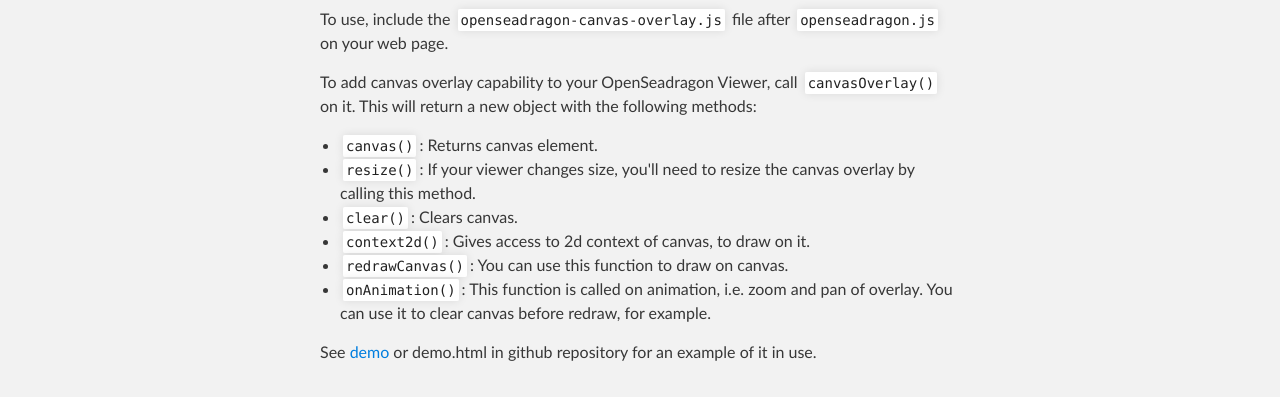
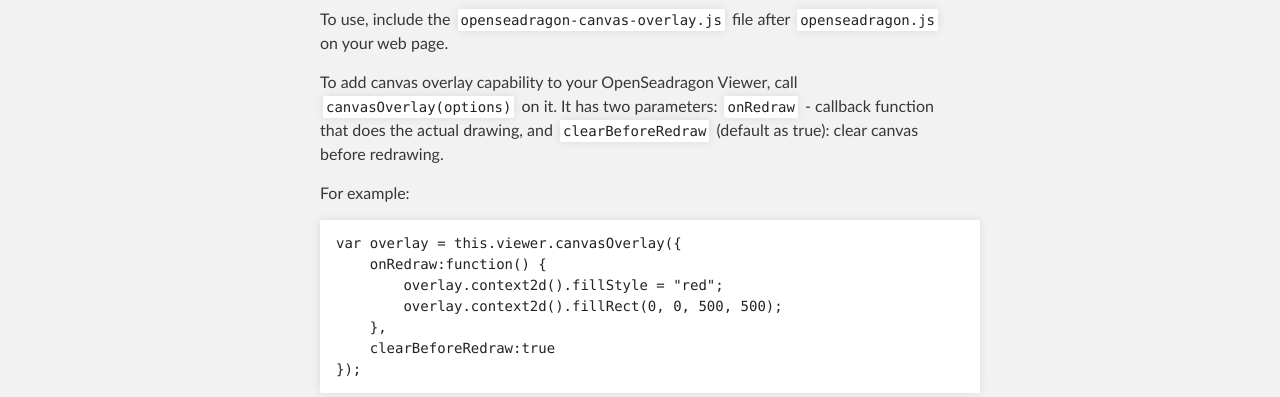
Before and after one commit to altert/OpenSeadragonCanvasOverlay, a plain HTML site: page index.html in a window 1280 px wide. Shown: the part 517-914 px from the top of the page. Drawn offline with Linux system fonts and the light colour scheme.

Commit message:
sync description with readme

```diff
--- a/index.html
+++ b/index.html
@@ -43,15 +43,24 @@
 
 <p>To use, include the <code>openseadragon-canvas-overlay.js</code> file after <code>openseadragon.js</code> on your web page.</p>
 
-<p>To add canvas overlay capability to your OpenSeadragon Viewer, call <code>canvasOverlay()</code> on it. This will return a new object with the following methods:</p>
+<p>To add canvas overlay capability to your OpenSeadragon Viewer, call <code>canvasOverlay(options)</code> on it. It has two parameters:
+<code>onRedraw</code> - callback function that does the actual drawing, and <code>clearBeforeRedraw</code> (default as true): clear canvas before redrawing. </p>
 
+<p>For example:</p>
+
+<pre><code>var overlay = this.viewer.canvasOverlay({
+    onRedraw:function() {
+        overlay.context2d().fillStyle = "red";
+        overlay.context2d().fillRect(0, 0, 500, 500);
+    },
+    clearBeforeRedraw:true
+});</code></pre>
+<p></p>
 <ul>
 <li><code>canvas()</code>: Returns canvas element.</li>
 <li><code>resize()</code>: If your viewer changes size, you'll need to resize the canvas overlay by calling this method.</li>
 <li><code>clear()</code>: Clears canvas.</li>
 <li><code>context2d()</code>: Gives access to 2d context of canvas, to draw on it.</li>
-<li><code>redrawCanvas()</code>: You can use this function to draw on canvas. </li>
-<li><code>onAnimation()</code>: This function is called on animation, i.e. zoom and pan of overlay. You can use it to clear canvas before redraw, for example.</li>
 </ul>
 
 <p>See <a href="demo.html">demo</a> or demo.html in github repository for an example of it in use. </p>
```
